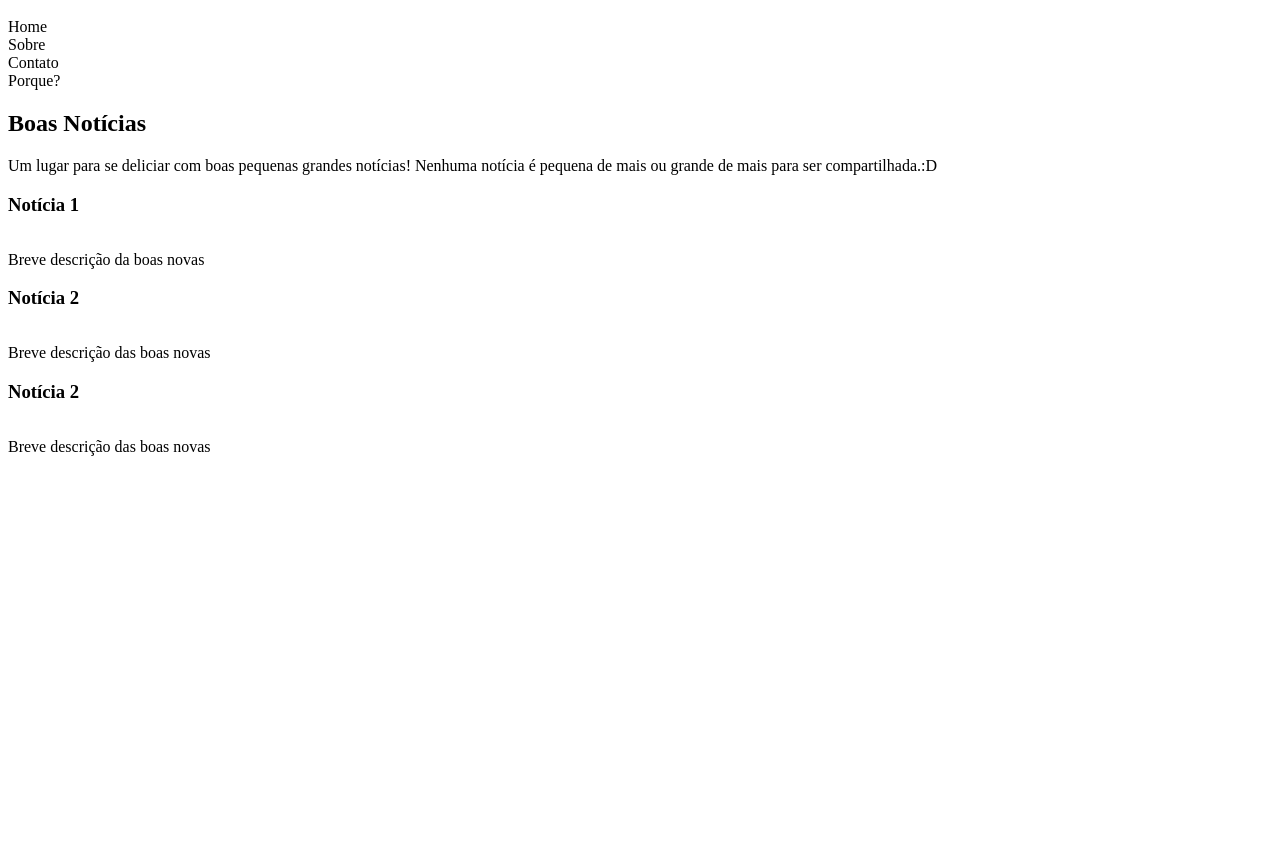
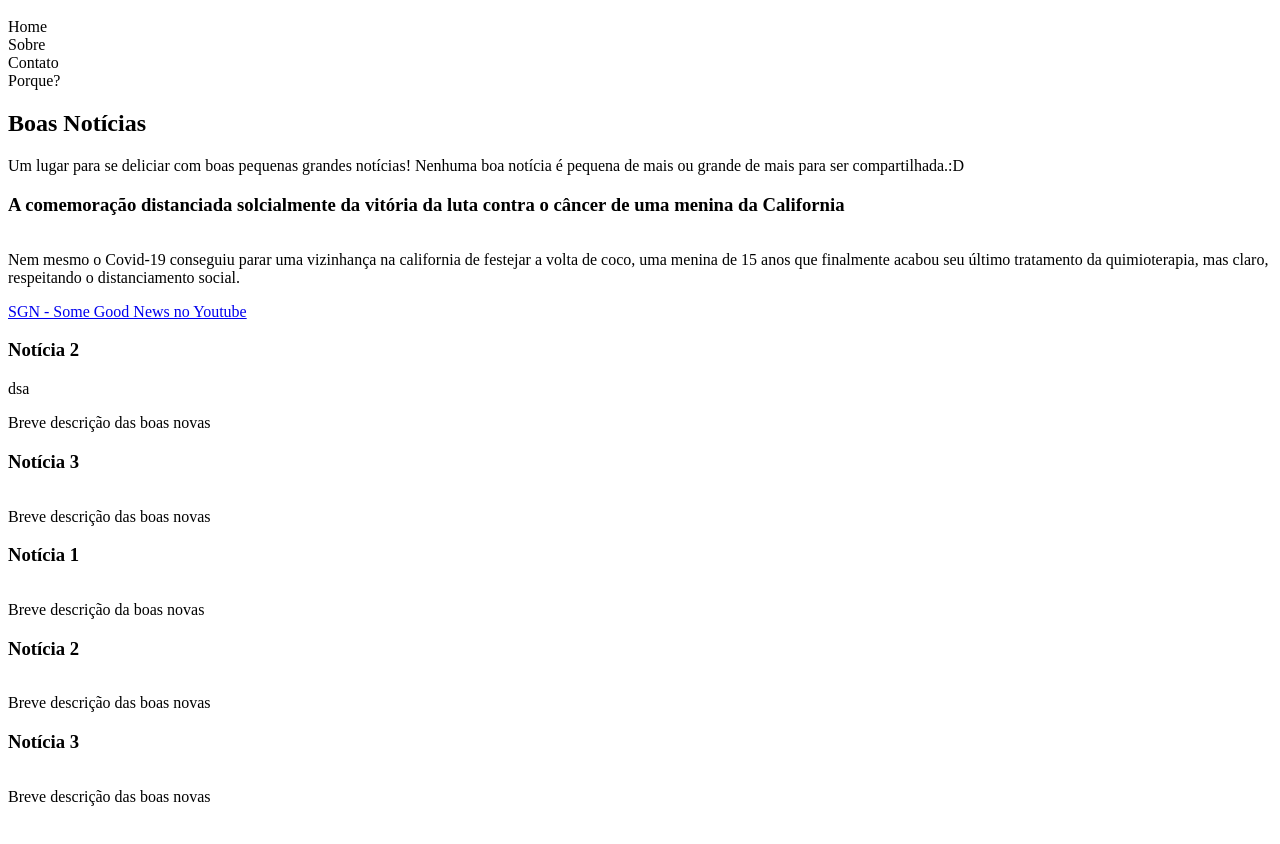
Before and after one commit to DoctorBanana/GoodCovid, a plain HTML site: page index.html in a window 1280 px wide. Shown: the part 48-892 px from the top of the page. Before the commit the page ends 800 px from the top, so only its background shows below. Drawn offline with Linux system fonts and the light colour scheme.

Commit message:
Terminado vidnews1

```diff
--- a/index.html
+++ b/index.html
@@ -16,21 +16,47 @@
     </div>
     <div id>
         <h2>Boas Notícias</h2>
-        <p>Um lugar para se deliciar com boas pequenas grandes notícias! Nenhuma notícia é pequena de mais ou grande de mais para ser compartilhada.:D</p>
+        <p>Um lugar para se deliciar com boas pequenas grandes notícias! Nenhuma boa notícia é pequena de mais ou grande de mais para ser compartilhada.:D</p>
     </div>
-    <div>
+    <div class="Vidnews">
+        <h3> A comemoração distanciada solcialmente da vitória da luta contra o câncer de uma menina da California</h3>
+        <img src=""/>
+        <p>Nem mesmo o Covid-19 conseguiu parar uma vizinhança na california de festejar a volta de coco, uma menina de 15 anos
+            que finalmente acabou seu último tratamento da quimioterapia, mas claro, respeitando o distanciamento social.</p>
+            <p><a href="https://youtu.be/F5pgG1M_h_U?t=672">SGN - Some Good News no Youtube</a></p>
+    </div>
+    <div class="Textnews">
+        <h3>Notícia 2</h3>
+        <img/>dsa
+        <p>Breve descrição das boas novas</p>
+    </div>
+    <div class="Vidnews">
+         <h3>Notícia 3</h3>
+          <img/>
+          <p>Breve descrição das boas novas</p>
+    </div>
+    <div class="Audnews">
         <h3>Notícia 1</h3>
         <img/>
         <p>Breve descrição da boas novas</p>
     </div>
-    <div>
+    <div class="Audnews">
         <h3>Notícia 2</h3>
         <img/>
         <p>Breve descrição das boas novas</p>
     </div>
-         <h3>Notícia 2</h3>
+    <div class="Textnews">
+         <h3>Notícia 3</h3>
           <img/>
           <p>Breve descrição das boas novas</p>
+    </div>
+          <div id="bottom">
+            <div>
+                <img/>
+                <img/>
+                <img/>
+            </div>
+          </div>
 </body>
 
 </html>
```
